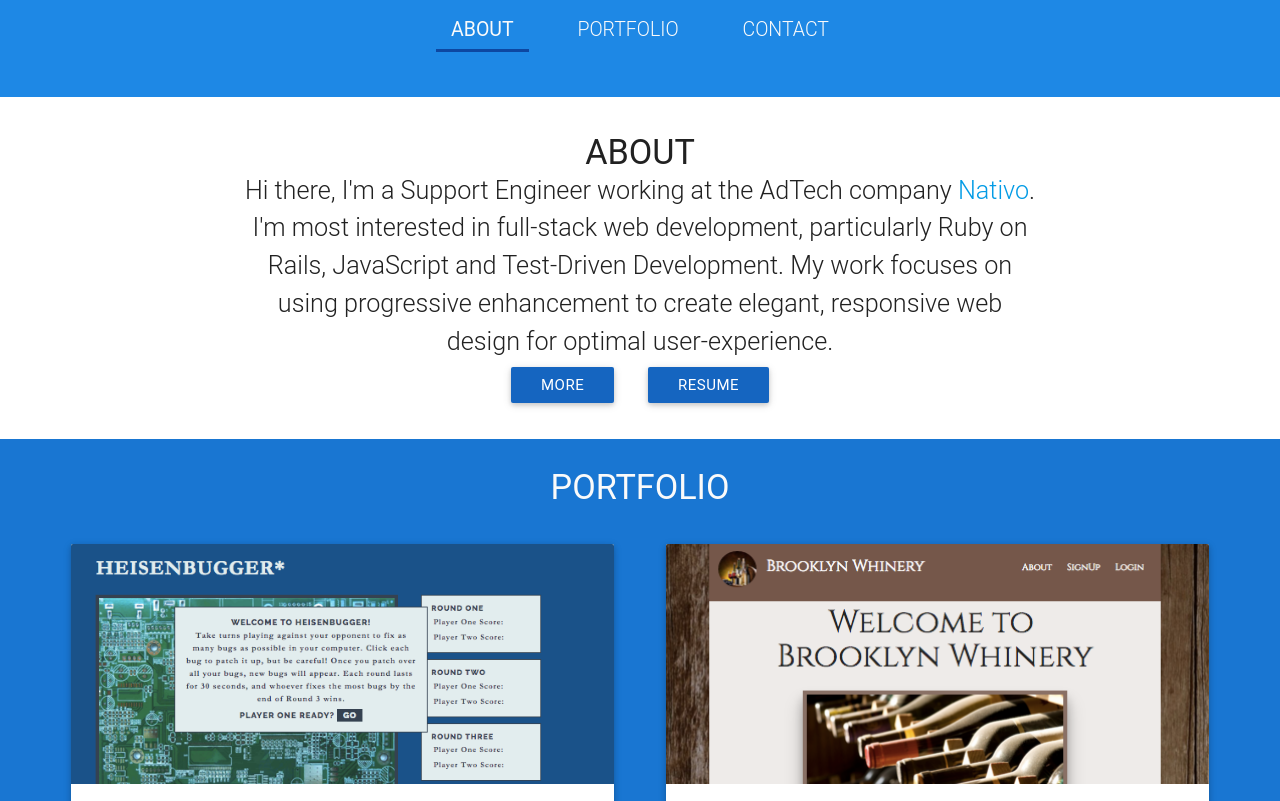
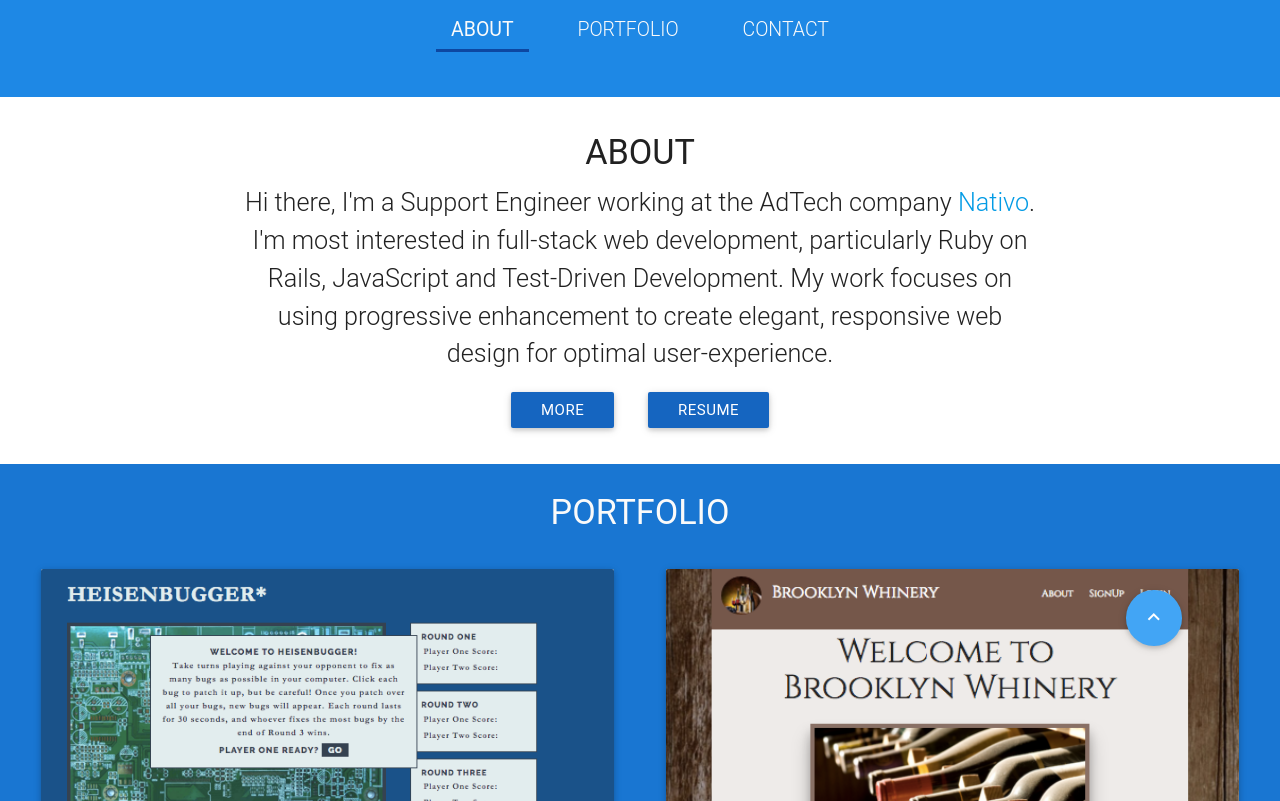
Before and after one commit to mermatriarchy/hailey-codes, a plain HTML site: page index.html in a window 1280 px wide. Shown: the part 106-907 px from the top of the page. Drawn offline with Linux system fonts and the light colour scheme; a web font is replaced by a local one.

Commit message:
add scroll button animation

```diff
--- a/index.html
+++ b/index.html
@@ -64,19 +64,19 @@
       </div>
       </div>
       <!-- Scroll Up Button-->
-<a class="btn-floating btn-large waves-effect waves-light blue lighten-1" id="scroll-up" href="#top"><i class="material-icons">keyboard_arrow_up</i></a>
+<a class="btn-floating btn-large waves-effect waves-light blue lighten-1" id="scroll-up" href="#about"><i class="material-icons">keyboard_arrow_up</i></a>
 <!-- ABOUT -->
 
 <div class="row white section scrollspy" id="about">
   <h4>About</h4>
-  <p class="flow-text container" id="start">Hi there, I'm a Support Engineer working at the AdTech company <a href="www.nativo.com" target="_blank">Nativo</a>. I'm most interested in full-stack web development, particularly Ruby on Rails, JavaScript and Test-Driven Development. My work focuses on using progressive enhancement to create elegant, responsive web design for optimal user-experience.</p>
+  <p class="flow-text container about-text" id="start">Hi there, I'm a Support Engineer working at the AdTech company <a href="www.nativo.com" target="_blank">Nativo</a>. I'm most interested in full-stack web development, particularly Ruby on Rails, JavaScript and Test-Driven Development. My work focuses on using progressive enhancement to create elegant, responsive web design for optimal user-experience.</p>
 
   <div class="more">
     <a class="waves-effect waves-light btn blue darken-3" id="more" data-text-swap="Less">More</a>
     <a class="waves-effect waves-light btn blue darken-3" id="resume" href="public/img/H.Miller2017.pdf" target="_blank">Resume</a>
 
     <div class="hidden">
-      <p class="flow-text container">I first started working in the tech industry in 2013 as a translator and content creator for a PR firm representing start-ups. After being hired at an eCommerce company as a project manager, I started to teach myself the basics of coding to improve my knowledge-base for scoping projects. As it turns out, I thought coding was fun, and decided to make the switch to programming. I graduated from the Web Development Immersive at General Assembly in mid-2016, and I've been working through Harvard's online course lectures to give myself a solid foundation in the principles of theoretical computer science.
+      <p class="flow-text container about-text">I first started working in the tech industry in 2013 as a translator and content creator for a PR firm representing start-ups. After being hired at an eCommerce company as a project manager, I started to teach myself the basics of coding to improve my knowledge-base for scoping projects. As it turns out, I thought coding was fun, and decided to make the switch to programming. I graduated from the Web Development Immersive at General Assembly in mid-2016, and I've been working through Harvard's online course lectures to give myself a solid foundation in the principles of theoretical computer science.
       </p>
     </div>
   </div>
@@ -84,8 +84,8 @@
 </div>
 
 <!-- PORTFOLIO -->
-<div class="row blue darken-2 grey-text text-lighten-5">
-<h4 id="portfolio" class="section scrollspy">Portfolio</h4>
+<div class="row blue darken-2 grey-text text-lighten-5 section scrollspy" id="portfolio">
+<h4>Portfolio</h4>
   <div class="row valign-wrapper">
 <!--Heisenbugger card-->
   <div class="card-fix">
@@ -168,8 +168,8 @@
               <div class="col l4 offset-l2 s12">
                 <h5 >Links</h5>
                 <ul>
-                  <li><a class="grey-text text-lighten-5" href="#start">About</a></li>
-                  <li><a class="grey-text text-lighten-5" href="#middle">Portfolio</a></li>
+                  <li><a class="grey-text text-lighten-5" href="#about">About</a></li>
+                  <li><a class="grey-text text-lighten-5" href="#portfolio">Portfolio</a></li>
                   <li><a class="grey-text text-lighten-5" href="mailto:hailey.miller91@gmail.com">Contact</a></li>
 
                 </ul>
--- a/public/css/style.css
+++ b/public/css/style.css
@@ -86,7 +86,7 @@ a:hover{
 }
 
 /* override scrollspy defaults */
-.section{
+.section {
   padding: 0;
 }
 
@@ -162,16 +162,24 @@ h4{
 }
 
 #scroll-up{
-  display:none;
+  display: none;
   position: fixed;
   top: 87%;
   left: 88%;
   z-index: 9999;
 }
 
+.btn-floating.btn-large i{
+  vertical-align: bottom;
+}
+
 /*About Section*/
 #about{
   padding: 16em 4.5em 2em;
+}
+
+.about-text{
+  padding: .5em 0;
 }
 
 .more a{
@@ -183,6 +191,10 @@ h4{
 }
 
 /*Portfolio*/
+#portfolio{
+  padding-top: 2em;
+}
+
 .card-action{
   font-weight: bold;
 }
--- a/public/js/main.js
+++ b/public/js/main.js
@@ -3,16 +3,14 @@ $(document).ready(function() {
 //Underline sections on scroll
 $('.scrollspy').scrollSpy();
 
-//Resize fixed navbar on scroll
+//Resize fixed navbar on scroll, show scroll-to-top button
 $(window).on("scroll touchmove", function () {
   $('.top-header').toggleClass('shrink', $(document).scrollTop() > 0);
+  $('#scroll-up').scrollTop(100).show(400);
 });
 
-//Trigger scroll-up button appearance, fade-in project images
+//Fade-in project cards
  var options = [
-      {selector: '#scroll-up', offset: 500, callback: function(el) {
-        $(el).show();
-      } },
       {selector: '#bug', offset: 500, callback: function(el) {
         Materialize.fadeInImage($(el));
       } }
```
